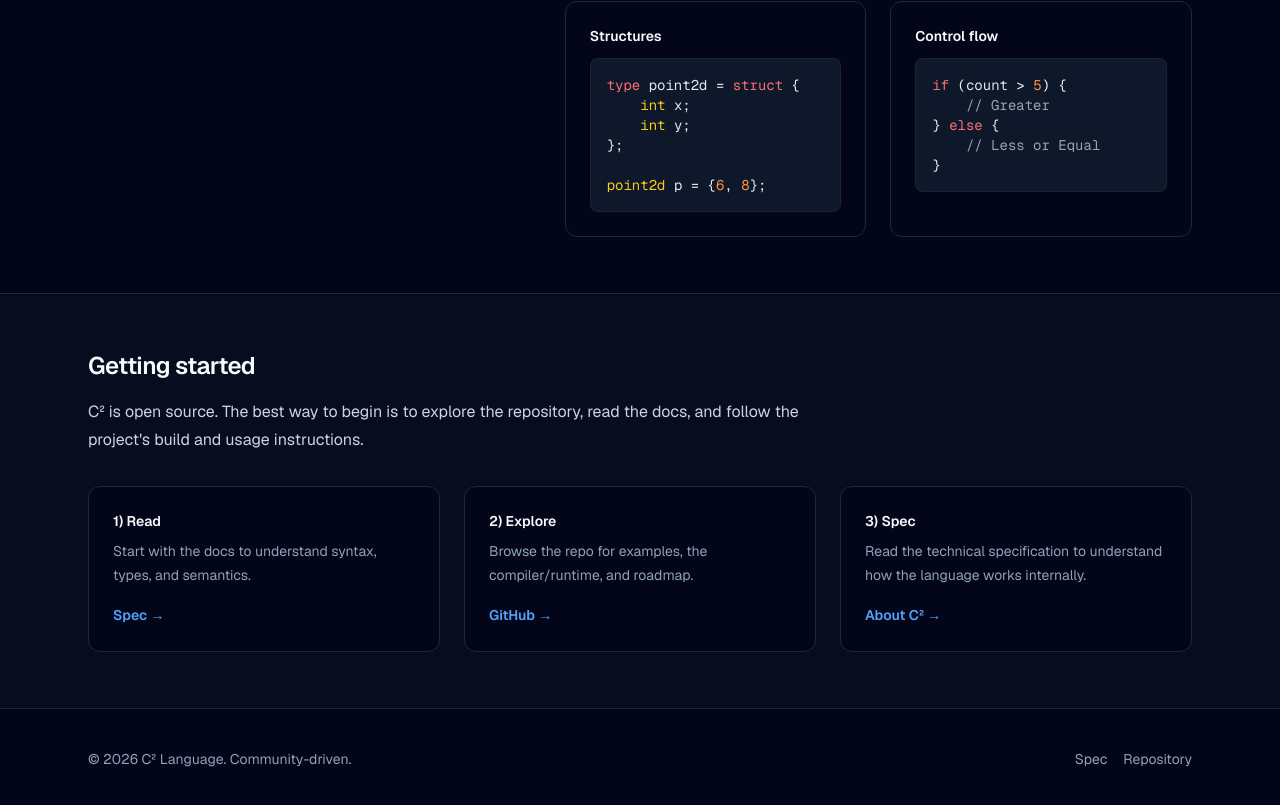
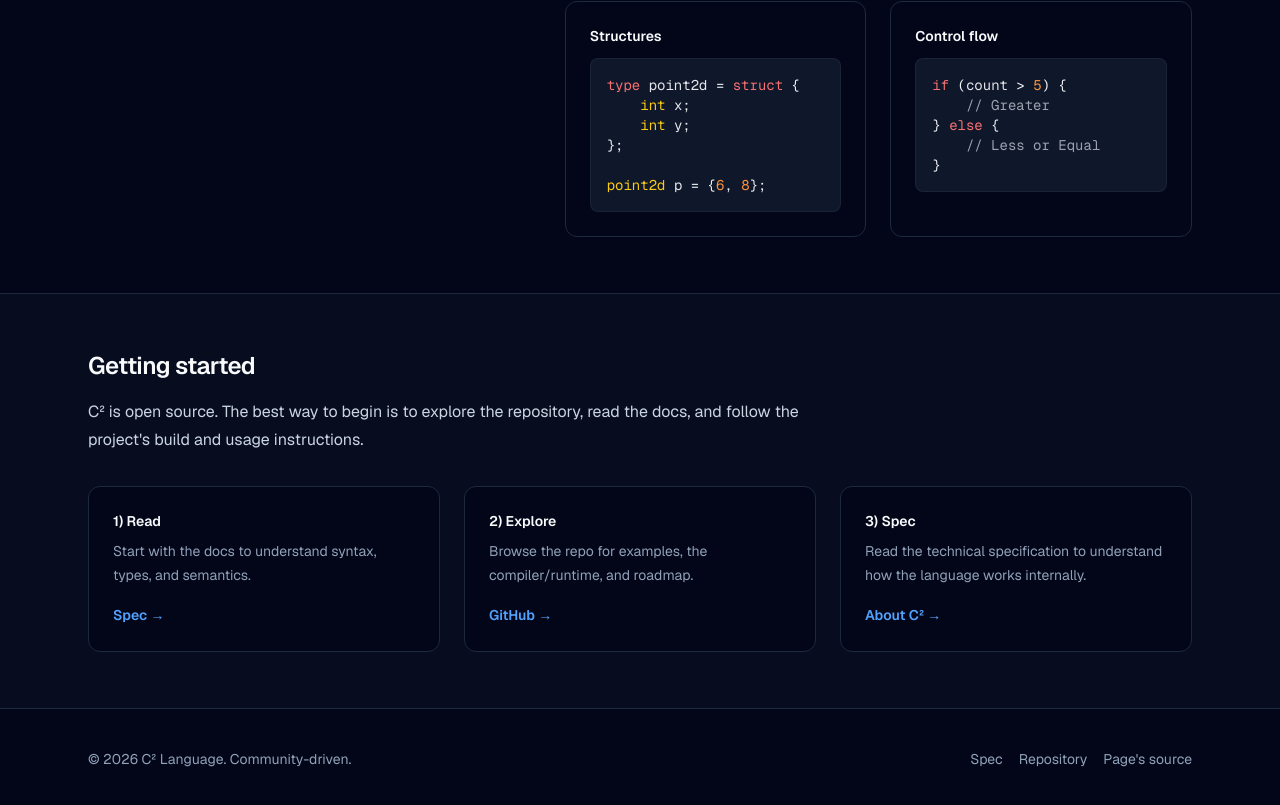
Before and after one commit to csq-lang/csq-lang.github.io, a Next.js app: page / in a window 1280 px wide. Shown: the part 835-1640 px from the top of the page. Built offline with nearby package versions, Linux system fonts and the light colour scheme.

Commit message:
add page's source link to footer

```diff
--- a/app/layout.tsx
+++ b/app/layout.tsx
@@ -122,6 +122,14 @@ export default function RootLayout({
                 >
                   Repository
                 </a>
+                <a
+                  className="hover:text-slate-900 dark:hover:text-slate-100"
+                  href="https://github.com/csq-lang/csq-lang.github.io"
+                  target="_blank"
+                  rel="noreferrer"
+                >
+                  Page{"'"}s source
+                </a>
               </div>
             </div>
           </div>
```
